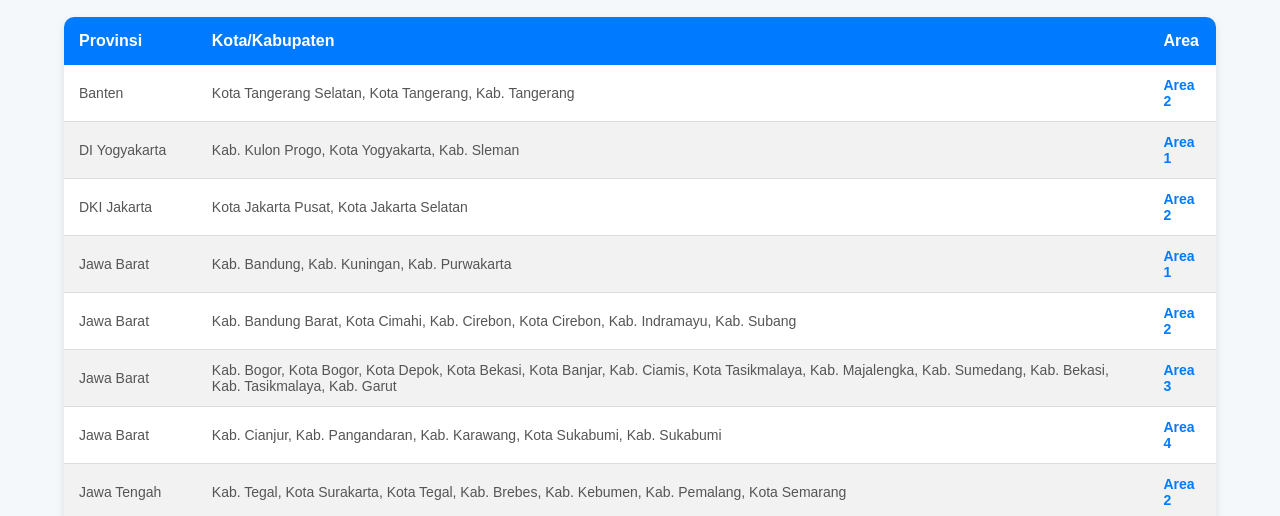
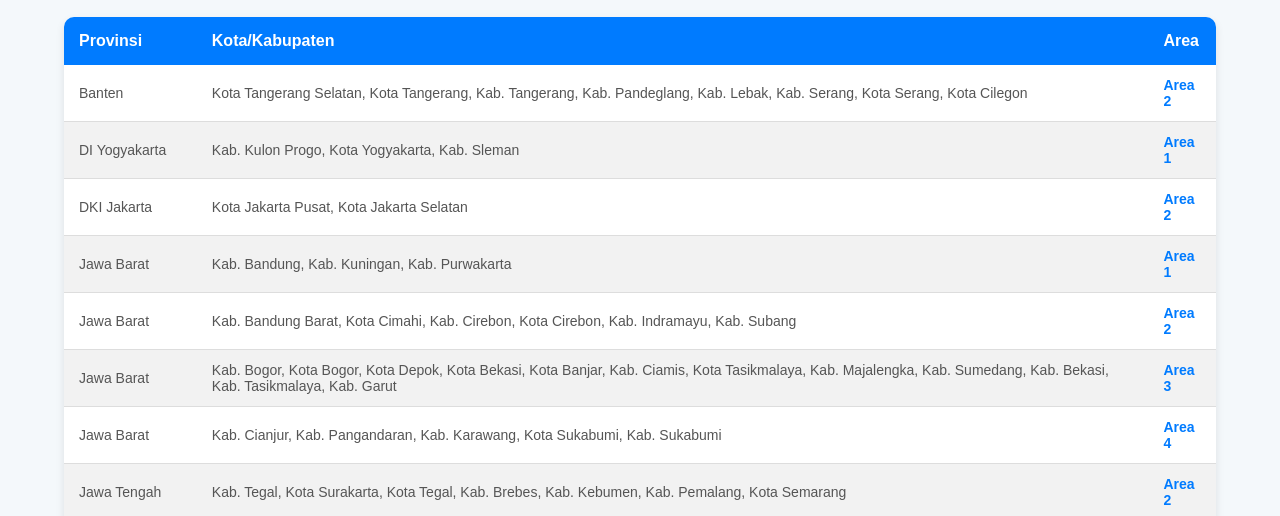
Before and after one commit to Rzstore20/Cek-area-akrab, a plain HTML site: page index.html in a window 1280 px wide. Shown: the part 195-711 px from the top of the page. Drawn offline with Linux system fonts and the light colour scheme.

Commit message:
Update index.html

```diff
--- a/index.html
+++ b/index.html
@@ -121,7 +121,7 @@
             <tbody>
                 <tr>
                     <td>Banten</td>
-                    <td>Kota Tangerang Selatan, Kota Tangerang, Kab. Tangerang</td>
+                    <td>Kota Tangerang Selatan, Kota Tangerang, Kab. Tangerang, Kab. Pandeglang, Kab. Lebak, Kab. Serang, Kota Serang, Kota Cilegon</td>
                     <td class="area-highlight">Area 2</td>
                 </tr>
                 <tr>
```
